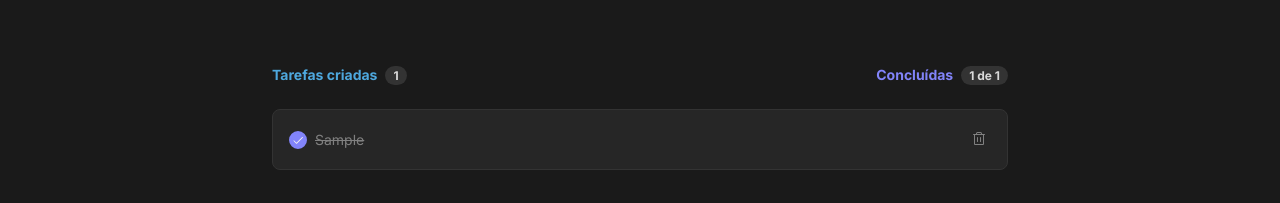
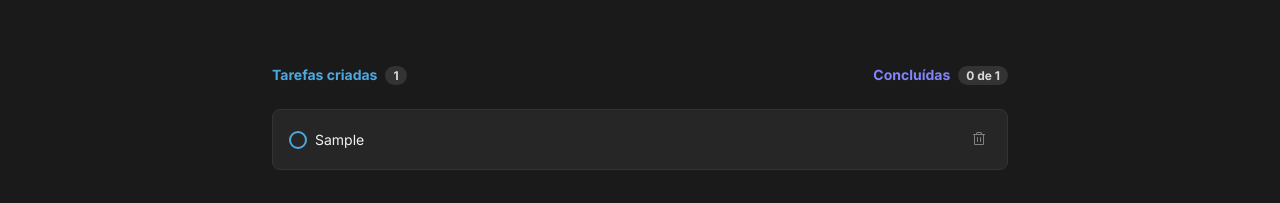
Before and after one commit to jaomuro/todo-react-ts, a React (Vite) app: page / in a window 1280 px wide. Both pictures are taken after typing "Sample" into the empty fields and a click on the button "Criar". Shown: the part 237-440 px from the top of the page. Built offline with nearby package versions, Linux system fonts and the light colour scheme; the HTML template or start-up script is replaced by a standard one.

Commit message:
Adicionado funcionalidade de marcar como finalizada as tarefas

```diff
--- a/package.json
+++ b/package.json
@@ -11,6 +11,7 @@
   },
   "dependencies": {
     "@phosphor-icons/react": "^2.0.15",
+    "@types/uuid": "^9.0.8",
     "react": "^18.2.0",
     "react-dom": "^18.2.0",
     "uuid": "^9.0.1"
--- a/src/App.tsx
+++ b/src/App.tsx
@@ -20,9 +20,7 @@ function App() {
 
   function addTask(newTask: TaskType){
     setTasks([...tasks, newTask]);
-
   }
-
 
   function deleteTask(id: string) {
     const tasksWithoutDeletdOne = tasks.filter( task => {
@@ -31,7 +29,19 @@ function App() {
     setTasks(tasksWithoutDeletdOne)
   }
 
+  function checkTask(id: string){
+    const updatedTasks = tasks.map(task => {
+      if(task.id === id) {
+        return {...task, isDone: !task.isDone}
+      }else{
+        return {...task}
+      }
+    })
 
+    setTasks(updatedTasks)
+  }
+
+console.log(tasks)
 
   return (
     <main>
@@ -48,7 +58,7 @@ function App() {
            <EmptyTaskList />
            :
            tasks.map((t) => {
-            return <Task key={t.id} task={t} onDeleteTask={deleteTask}/>
+            return <Task key={t.id} task={t} onDeleteTask={deleteTask} onCheckTask={checkTask}/>
             })
           }
 
--- a/src/components/ImputAndButton.tsx
+++ b/src/components/ImputAndButton.tsx
@@ -2,7 +2,7 @@ import { PlusCircle } from '@phosphor-icons/react'
 
 import styles from './InputAndButton.module.css'
 import { TaskType } from './Tasks/Task'
-import { useState } from 'react'
+import { ChangeEvent, FormEvent, useState } from 'react'
 
 import { v4 as uuidv4 } from 'uuid';
 
@@ -13,17 +13,17 @@ interface InputProps {
 export function ImputAndButton({onCreateTask}: InputProps) {
     const [inputTask, setInputTask] = useState('');
 
-    function handleChangeInputs(evt){
+    function handleChangeInputs(evt:ChangeEvent<HTMLInputElement>){
         setInputTask(evt.target.value)
     }
 
-    function handleCreateTask(evt){
+    function handleCreateTask(evt: FormEvent){
         evt.preventDefault()
-        console.log(inputTask)
+        if(!inputTask) return
         const newTask: TaskType = {
             id: uuidv4(),
             content: inputTask,
-            isDone: true
+            isDone: false
         }
         console.log(newTask)
         onCreateTask(newTask)
--- a/src/components/Tasks/Header.tsx
+++ b/src/components/Tasks/Header.tsx
@@ -15,7 +15,7 @@ export function Header({countTasks, countDoneTasks}:HeaderProps) {
             </div>
             <div className={styles.doneTasks}>
             <h4>Concluídas</h4>
-            {countDoneTasks > 0 ?
+            {countTasks > 0 ?
             <span>{countDoneTasks} de {countTasks}</span>:
             <span>{countDoneTasks}</span>}
 
--- a/src/components/Tasks/Task.module.css
+++ b/src/components/Tasks/Task.module.css
@@ -27,6 +27,7 @@
     height: 18px;
     justify-content: center;
     align-items: center;
+    transition: 0.2s;
 }
 
 .checkedBox {
--- a/src/components/Tasks/Task.tsx
+++ b/src/components/Tasks/Task.tsx
@@ -9,20 +9,26 @@ export interface TaskType {
 
 interface TaskProps {
   task: TaskType;
-  onDeleteTask: (id: string) => void
+  onDeleteTask: (id: string) => void;
+  onCheckTask: (id: string) => void
 }
 
-export function Task({task, onDeleteTask} : TaskProps) {
+export function Task({task, onDeleteTask, onCheckTask} : TaskProps) {
 
   function handleDeleteTask(){
     const confirmDelete = window.confirm('Tem certeza que deseja deletar esta tarefa?')
     if(confirmDelete) onDeleteTask(task.id)
   }
 
+  function handleCheckTask() {
+    onCheckTask(task.id)
+  }
+
+
   return (
       <div className={styles.task}>
 
-          <label htmlFor="checkbox" >
+          <label htmlFor="checkbox" onClick={handleCheckTask}>
             <input readOnly type="checkbox" checked={false} />
             {task.isDone ?
             <span className={styles.checkedBox}><Check size={12} /></span>
--- a/src/global.css
+++ b/src/global.css
@@ -18,6 +18,7 @@
     margin: 0;
     padding: 0;
     box-sizing: border-box;
+	outline: none;
 }
 
 body {
--- a/vite.config.ts
+++ b/vite.config.ts
@@ -5,6 +5,7 @@ import react from '@vitejs/plugin-react'
 export default defineConfig({
   plugins: [react()],
   server: {
-    port: 8080
+    port: 8080,
+    host: '0.0.0.0'
   }
 })
```
Also changed, not shown: 1 other file (tests, documents, lock files or other folders).
